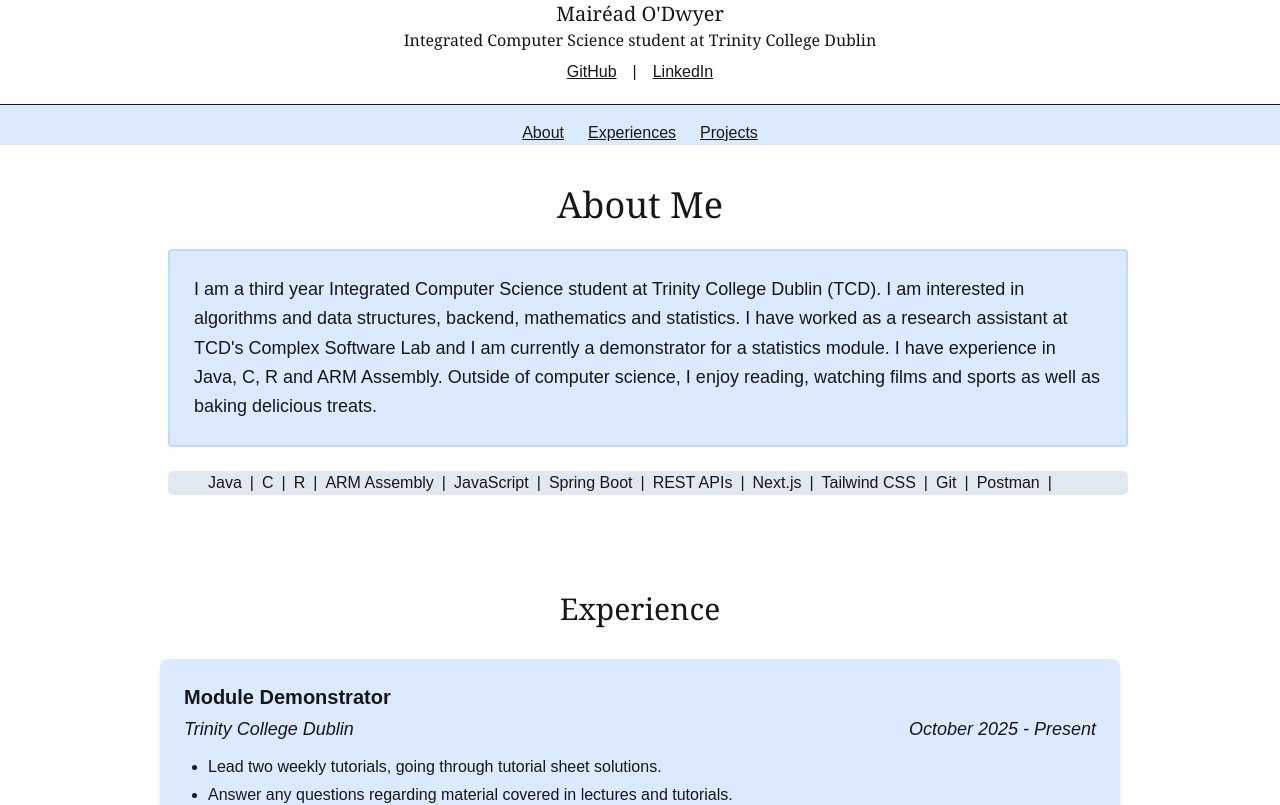
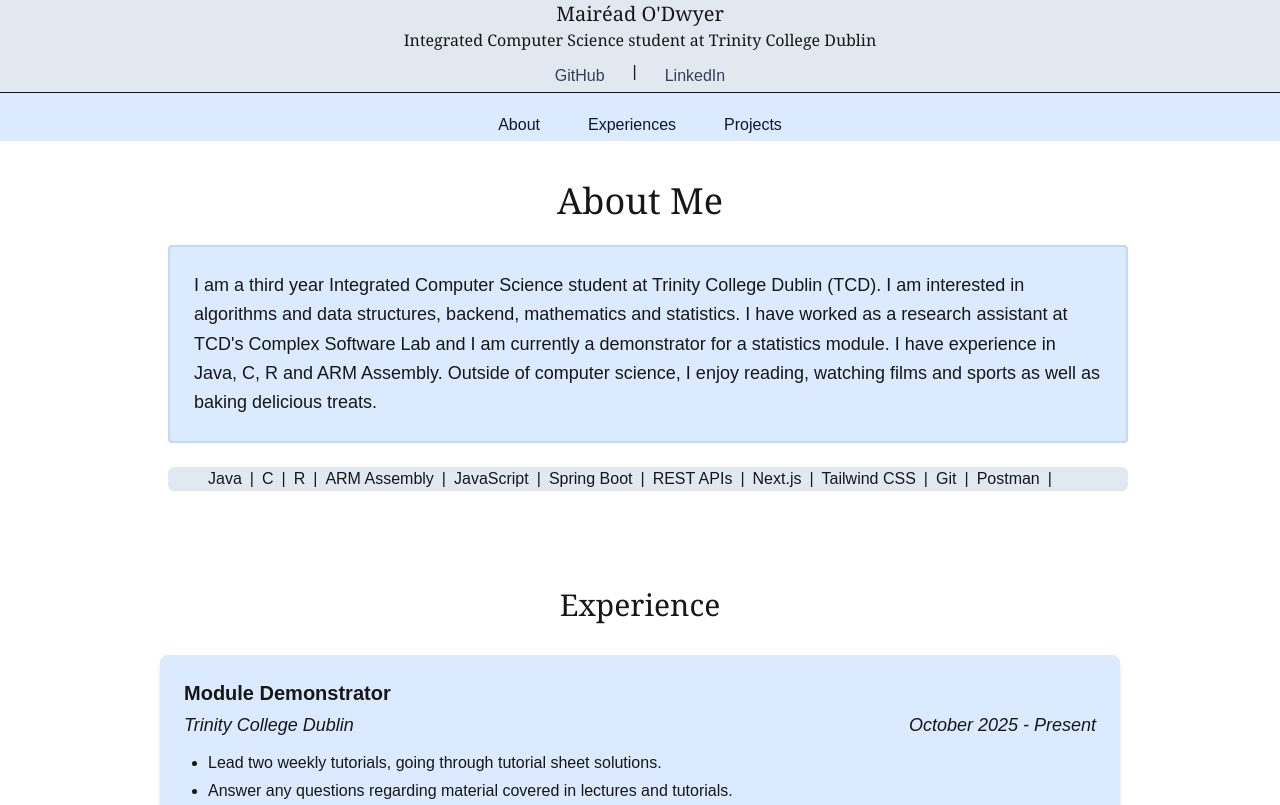
Before and after one commit to mairead-odwyer14/my-portfolio, a Next.js app: page / in a window 1280 px wide. Shown: the top 805 px of the page. Built offline with nearby package versions, Linux system fonts and the light colour scheme; a web font is replaced by a local one.

Commit message:
addee design changes to nav bar

```diff
--- a/src/components/HeaderCard.js
+++ b/src/components/HeaderCard.js
@@ -1,7 +1,7 @@
 export default function HeaderCard(){
     return(
         <header className="w-full">
-            <div className="text-center mb-5">
+            <div className="text-center bg-slate-200">
                 <h1 className="font-serif text-center text-xl" >Mairéad O'Dwyer</h1>
                 <p className="font-serif text-center text-base">Integrated Computer Science student at Trinity College Dublin</p>
                 <div className="flex justify-center gap-4 mt-2">
@@ -9,7 +9,7 @@ export default function HeaderCard(){
                         href="https://github.com/mairead-odwyer14"
                         target="_blank"
                         rel="noopener noreferrer"
-                        className="underline"
+                        className="rounded-md px-3 py-1 text-slate-700 hover:bg-slate-100 hover:text-slate-900 hover:underline"
                     >
                         GitHub
                     </a>
@@ -18,7 +18,7 @@ export default function HeaderCard(){
                         href="https://www.linkedin.com/in/mairead-o-dwyer-a89b4a305/"
                         target="_blank"
                         rel="noopener noreferrer"
-                        className="underline"
+                        className="rounded-md px-3 py-1 text-slate-700 hover:bg-slate-100 hover:text-slate-900 hover:underline"
                     >
                         LinkedIn
                     </a>
@@ -26,9 +26,9 @@ export default function HeaderCard(){
             </div>
 
             <nav className="flex justify-center space-x-6 border-t pt-4 bg-blue-100">
-                <a href="#about" className="underline hover:bg-slate-200">About</a>
-                <a href="#experience" className="underline hover:bg-slate-200">Experiences</a>
-                <a href="#projects" className="underline hover:bg-slate-200">Projects</a>
+                <a href="#about" className="rounded-md px-3 py-1 text-slate-900 hover:underline hover:bg-blue-200">About</a>
+                <a href="#experience" className="rounded-md px-3 py-1 text-slate-900 hover:underline hover:bg-blue-200">Experiences</a>
+                <a href="#projects" className="rounded-md px-3 py-1 text-slate-900 hover:underline hover:bg-blue-200">Projects</a>
             </nav>
         </header>
     )
```
